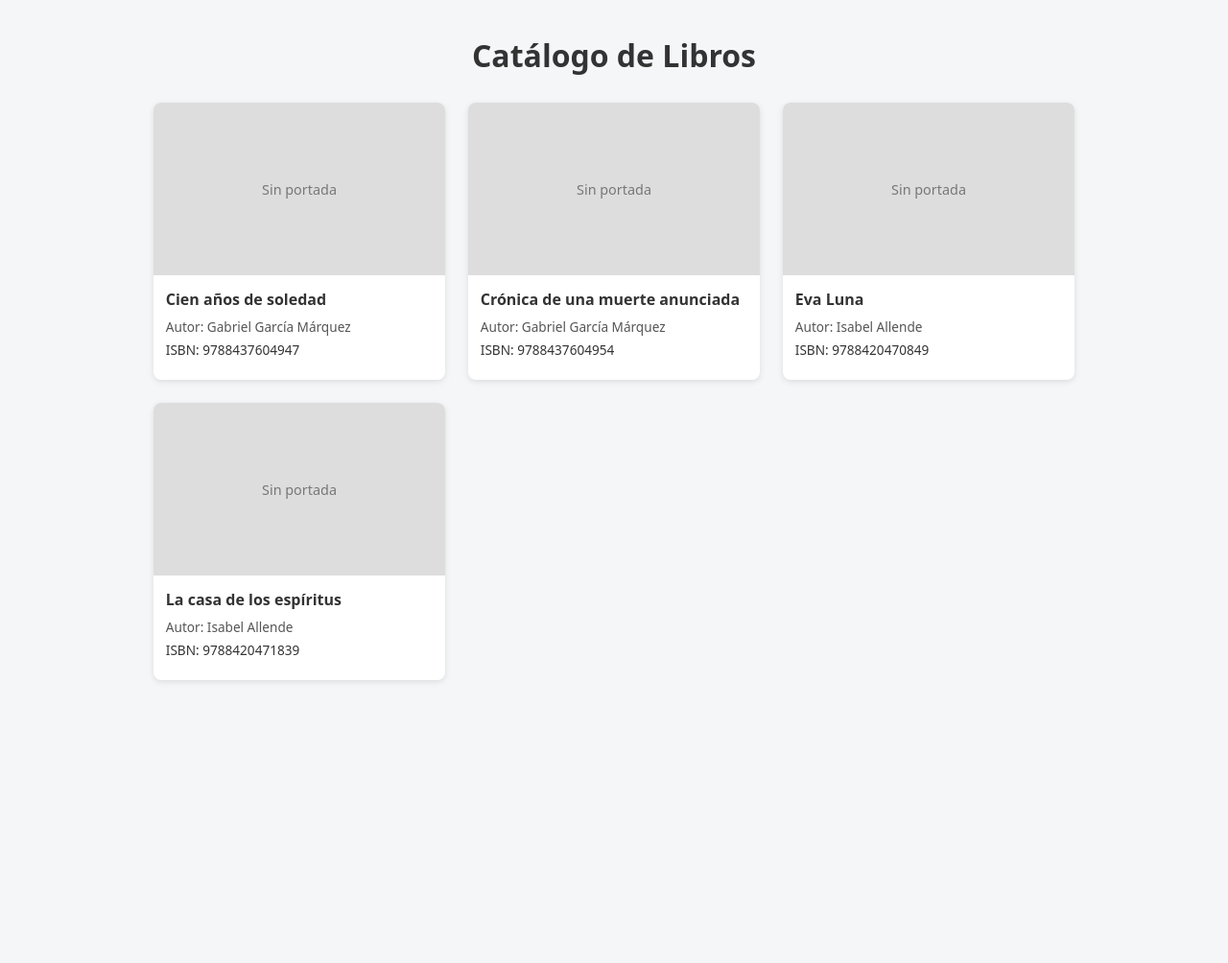
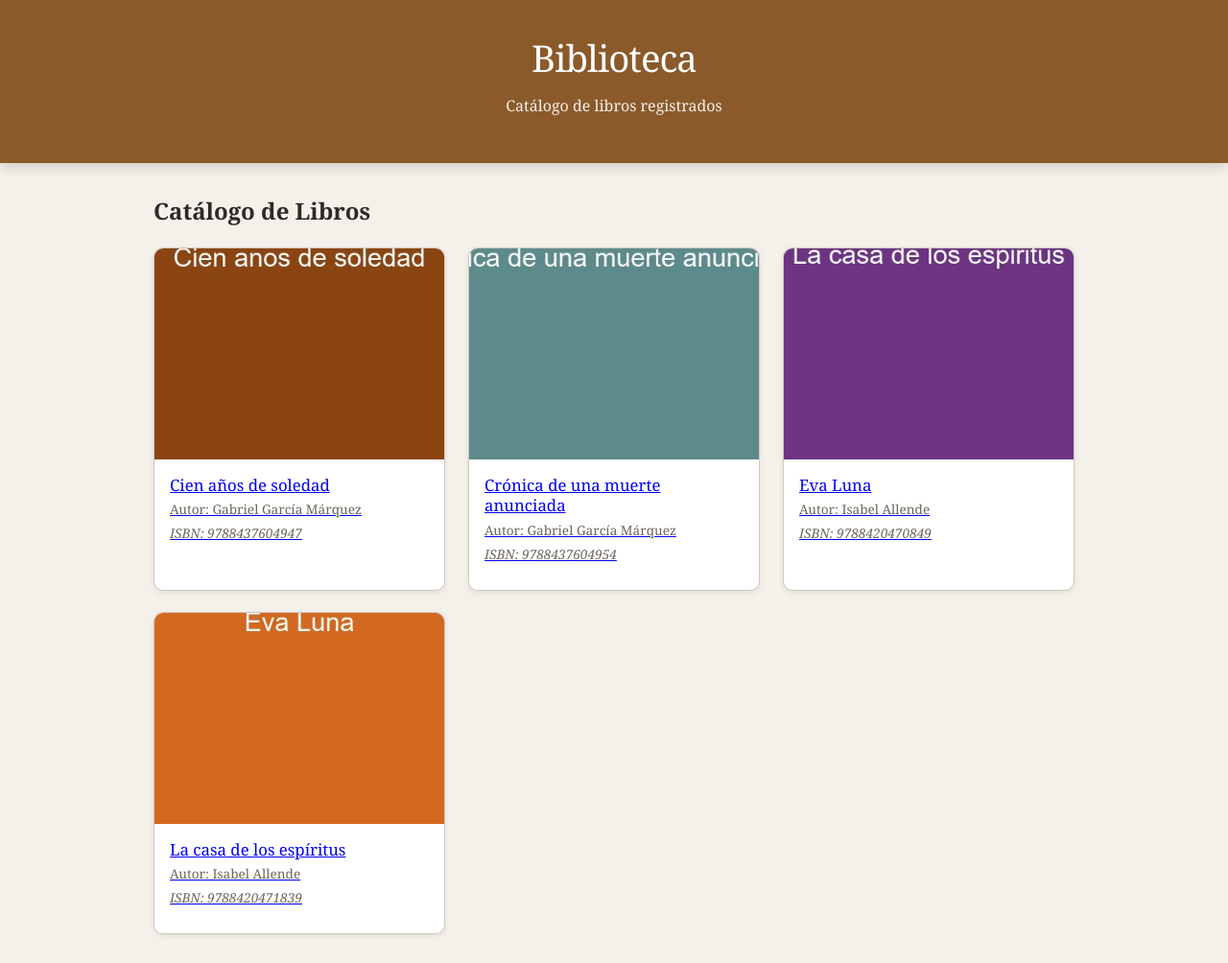
Before and after one commit to antonellaquispe-hash/library-django-lab, a Django app: page / in a window 1280 px wide. Shown: the whole page at 96% size. Before the commit the page ends 711 px from the top, so only its background shows below. Run offline with Django 5.2, Linux system fonts and the light colour scheme; data comes from the database, SQL or seed files in the repository; both versions use the stored data as it was after the commit.

Commit message:
COMMIT 07: Mejora diseño y agrega portadas

```diff
--- a/library/templates/library/book_list.html
+++ b/library/templates/library/book_list.html
@@ -5,56 +5,147 @@
     <meta name="viewport" content="width=device-width, initial-scale=1.0">
     <title>Biblioteca – Catálogo de Libros</title>
     <style>
+        /* --- Variables y raíz :root para modo oscuro claro sutil --- */
+        :root {
+            --bg:#f4f1eb;           /* color de fondo tipo papel viejo */
+            --fg:#2d2a25;           /* texto principal */
+            --muted:#6b655c;         /* texto secundario */
+            --accent:#8b5a2b;       /* tono madera principal */
+            --accent-hover:#a06f44;/* madera al pasar el ratón */
+            --card:#ffffff;         /* tarjetas blancas */
+            --border:#d0c8c0;       /* borde sutil */
+            --shadow:#00000015;    /* sombra suave */
+        }
+
         body {
-            font-family: system-ui, -apple-system, BlinkMacSystemFont, "Segoe UI", Roboto, Arial, sans-serif;
-            margin: 0; padding: 0; line-height: 1.6; background: #f4f6f8; color: #333;
+            font-family: "Georgia", "Baskerville", "Times New Roman", serif;
+            background: var(--bg);
+            color: var(--fg);
+            margin: 0; padding: 0;
+            line-height: 1.5;
         }
+
+        /* Encabezado tipo biblioteca antigua */
+        header {
+            background: var(--accent);
+            color: #fff;
+            padding: 2rem 1rem;
+            text-align: center;
+            box-shadow: 0 4px 12px rgba(0,0,0,.15);
+        }
+        header h1 {
+            font-size: 2.4rem;
+            font-weight: normal;
+            letter-spacing: -1px;
+            margin: 0;
+        }
+        header p {
+            font-size: 1rem;
+            opacity: .9;
+            margin-top: .5rem;
+
+        }
+
         .container { max-width: 960px; margin: 2rem auto; padding: 0 1rem; }
-        h1 { text-align: center; margin-bottom: 1.5rem; }
+
+        /* Grid de libros */
         .books-grid {
             display: grid;
             grid-template-columns: repeat(auto-fill, minmax(240px, 1fr));
             gap: 1.5rem;
         }
+
         .book-card {
-            background: #fff; border-radius: 8px; box-shadow: 0 2px 6px rgba(0,0,0,0.1);
-            overflow: hidden; transition: transform 0.2s, box-shadow 0.2s;
+            background: var(--card);
+            border: 1px solid var(--border);
+            border-radius: 10px;
+            overflow: hidden;
+            box-shadow: 0 2px 6px var(--shadow);
+            transition: transform .2s ease, box-shadow .2s ease;
+            display: flex; flex-direction: column;
+            height: 100%;
         }
-        .book-card:hover { transform: translateY(-4px); box-shadow: 0 4px 12px rgba(0,0,0,0.15); }
+        .book-card:hover {
+            transform: translateY(-6px);
+            box-shadow: 0 8px 20px rgba(0,0,0,.1);
+        }
+
         .book-cover {
-            width: 100%; height: 180px; object-fit: cover; display: block;
+            width: 100%;
+            height: 220px;
+            object-fit: cover;
+            display: block;
+            transition: transform .3s ease;
         }
+        .book-card:hover .book-cover { transform: scale(1.03); }
+
         .cover-placeholder {
-            width: 100%; height: 180px; background: #ddd; display: flex; align-items: center; justify-content: center; color: #777; font-size: 0.9rem;
+            width: 100%;
+            height: 220px;
+            background: #e2d6c8;
+            display: flex;
+            align-items: center;
+            justify-content: center;
+            color: var(--muted);
+            font-size: .85rem;
+            border-bottom: 4px solid var(--accent);
         }
-        .book-info { padding: 0.8rem 0.8rem 1.2rem; }
-        .book-info h3 { margin: 0 0 0.3rem; font-size: 1rem; }
-        .book-info p { margin: 0.1rem 0; font-size: 0.85rem; }
-        .book-info .autor { color: #555; }
+
+        .book-info {
+            padding: 1rem 1rem 1.2rem;
+            flex-grow: 1;
+        }
+        .book-info h3 {
+            margin: 0 0 .3rem;
+            font-size: 1.05rem;
+            font-weight: normal;
+            line-height: 1.3;
+        }
+        .book-info p {
+            margin: .3rem 0;
+            font-size: .85rem;
+            color: var(--muted);
+        }
+        .book-info .autor { color: var(--muted); }
+        .book-info .isbn { font-style: italic; }
+
+        /* Responsive */
         @media (max-width: 600px) {
-            .book-placeholder { height: 140px; }
-            .book-info h3 { font-size: 0.9rem; }
+            .book-placeholder { height: 160px; }
+            .book-info h3 { font-size: .95rem; }
+        }
+
+        /* Enlace dentro de la tarjeta */
+        .book-card a {
+            text-decoration: none;
+            color: inherit;
+            display: block;
+            height: 100%;
         }
     </style>
 </head>
 <body>
+
+<header>
+    <h1>Biblioteca</h1>
+    <p>Catálogo de libros registrados</p>
+</header>
+
 <div class="container">
-    <h1>Catálogo de Libros</h1>
+    <h2>Catálogo de Libros</h2>
 
     <div class="books-grid">
         {% for libro in libros %}
-        <a href="{% url 'library:detail' libro.pk %}" style="text-decoration:none; color:inherit;">
-            <div class="book-card">
-                {% if libro.foto %}
-                    <img class="book-cover" src="{{ libro.foto.url }}" alt="{{ libro.titulo }}">
+        <a href="{% url 'library:detail' libro.pk %}" class="book-card">
+            {% if libro.portada %}
+                <img class="book-cover" src="{{ libro.portada.url }}" alt="{{ libro.titulo }}">
             {% else %}
                 <div class="cover-placeholder">Sin portada</div>
             {% endif %}
             <div class="book-info">
                 <h3>{{ libro.titulo }}</h3>
                 <p class="autor">Autor: {{ libro.autor }}</p>
-                    <p>ISBN: {{ libro.isbn }}</p>
-                </div>
+                <p class="isbn">ISBN: {{ libro.isbn }}</p>
             </div>
         </a>
         {% empty %}
--- a/library/urls.py
+++ b/library/urls.py
@@ -4,6 +4,8 @@ URLs de la aplicación library.
 - /                      → lista de libros (book_list)
 - /<int:pk>/             → detalle de un libro (book_detail)
 """
+
+app_name = 'library'
 
 from django.urls import path
 
```
Also changed, not shown: library/templates/library/book_detail.html (+75 -28 lines), db.sqlite3, media/cover_1.jpg (added), media/cover_2.jpg (added), media/cover_3.jpg (added), media/cover_4.jpg (added). Lines whose indentation alone changed are shown as unchanged.
